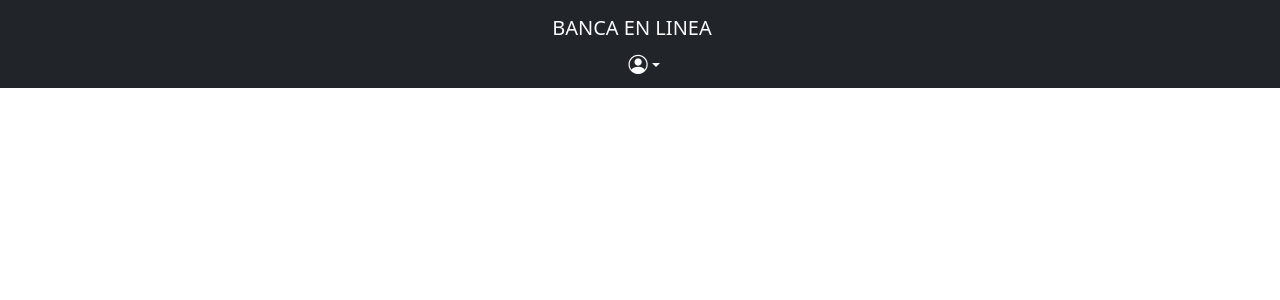
After one commit to Xerna/BANCA_EN_LINEA, a PHP site: page /movimientos_view.php in a window 1280 px wide. The commit adds this page. Shown: the top 300 px of the page. Run offline with PHP 8.4, Linux system fonts and the light colour scheme; data that the repository does not hold is empty.

```diff
--- a/main_view.php
+++ b/main_view.php
@@ -39,7 +39,6 @@ include('main.php')
         </div>
     </main>
     <hr class="mx-auto col-8 mt-5">
-
     <section id="options" class="container-fluid mt-4">
     <div class="row">
       <div class="col-10 mx-auto d-flex justify-content-between align-items-start">
@@ -62,10 +61,9 @@ include('main.php')
         <p class="fw-lighter mt-3 text-center" style="font-size: 0.8rem;">RETIRO SIN TARJETA</p>
         </div>
       </div>
-
       </div>
     </section>
-    <!-- JavaScript Bundle with Popper -->
+    <!-- JavaScript Bundle with Popper-->
     <script src="https://cdn.jsdelivr.net/npm/bootstrap@5.2.0-beta1/dist/js/bootstrap.bundle.min.js" integrity="sha384-pprn3073KE6tl6bjs2QrFaJGz5/SUsLqktiwsUTF55Jfv3qYSDhgCecCxMW52nD2" crossorigin="anonymous"></script>
 </body>
 
--- /dev/null
+++ b/movimientos_view.php
@@ -0,0 +1,30 @@
+<?php
+?>
+<!DOCTYPE html>
+<html lang="en">
+<head>
+    <meta charset="UTF-8">
+    <meta http-equiv="X-UA-Compatible" content="IE=edge">
+    <meta name="viewport" content="width=device-width, initial-scale=1.0">
+    <link href="https://cdn.jsdelivr.net/npm/bootstrap@5.2.0-beta1/dist/css/bootstrap.min.css" rel="stylesheet" integrity="sha384-0evHe/X+R7YkIZDRvuzKMRqM+OrBnVFBL6DOitfPri4tjfHxaWutUpFmBp4vmVor" crossorigin="anonymous">
+    <link rel="stylesheet" href="https://cdn.jsdelivr.net/npm/bootstrap-icons@1.8.2/font/bootstrap-icons.css">
+    <title>BANCA EN LINEA</title>
+</head>
+<body>
+<nav class="navbar bg-dark navbar-expand pb-0">
+  <div class="container-fluid d-flex flex-column col-8 mx-auto">
+    <a class="navbar-brand text-light pb-0 mb-0">BANCA EN LINEA</a>
+    <ul class="navbar-nav text-light">
+        <li class="nav-item dropdown">
+          <a class="nav-link dropdown-toggle text-light d-flex align-items-center justify-content-between" href="#" id="navbarDropdown" role="button" data-bs-toggle="dropdown" aria-expanded="false">
+              <span class="pr-3"><?php echo $datos['nombre']." ".$datos['apellido'];?></span>&nbsp;&nbsp;
+          <i class="bi bi-person-circle" style="font-size: 1.2rem; color:white"></i>
+          </a>
+          <ul class="dropdown-menu bg-light text-light" aria-labelledby="navbarDropdown">
+            <li><a class="dropdown-item" href="#">CERRAR SESION</a></li>
+          </ul>
+    </ul>
+  </div>
+</nav>
+</body>
+</html>
```
